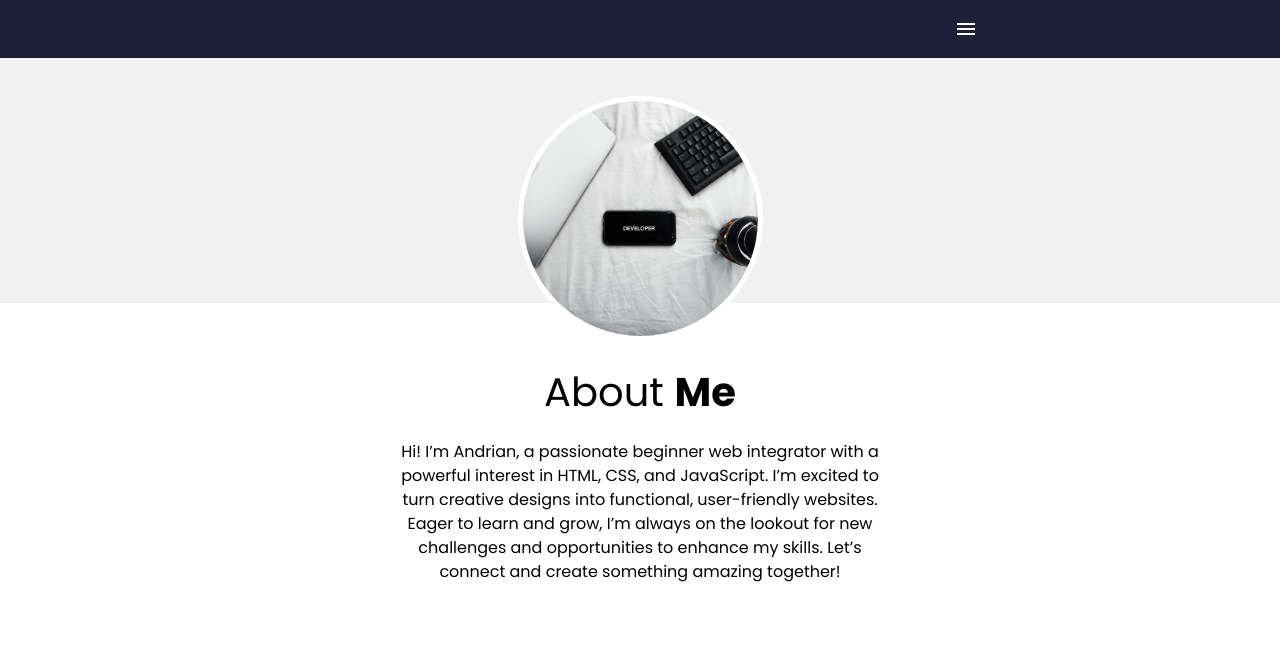
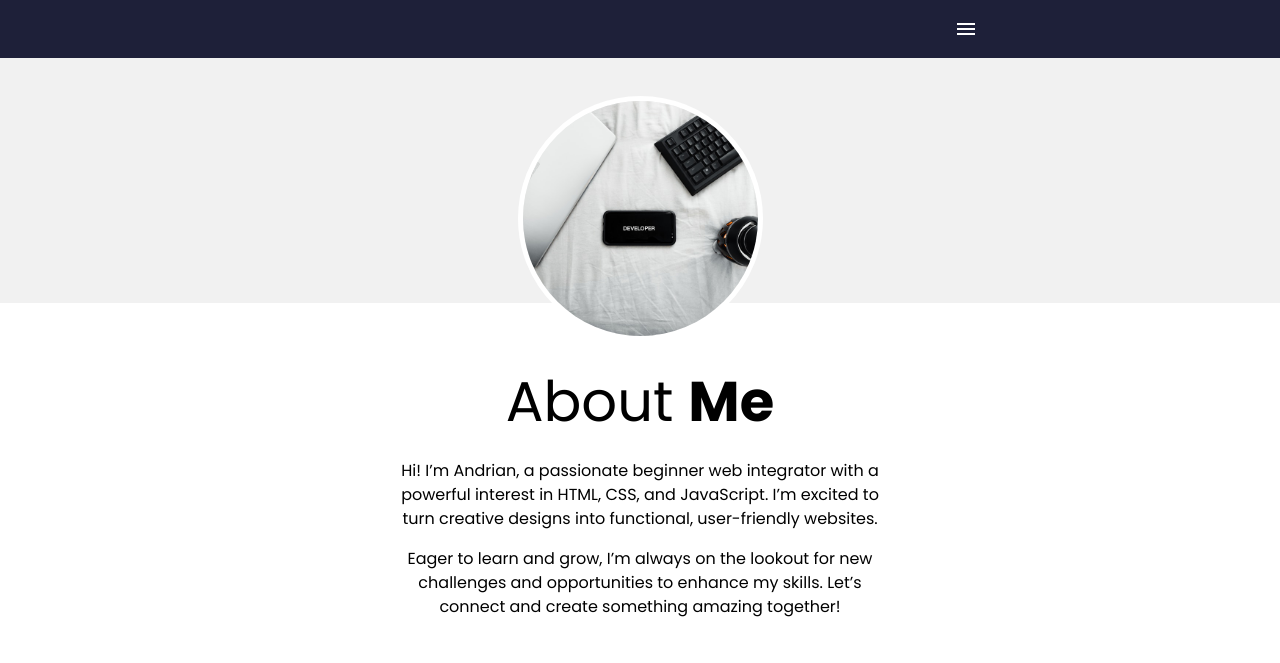
Before and after one commit to 12andrian85/12andrian85.github.io, a website: page index.html in a window 1280 px wide. Shown: the top 663 px of the page. Drawn offline with nearby package versions, Linux system fonts and the light colour scheme.

Commit message:
page optimization

```diff
--- a/index.html
+++ b/index.html
@@ -11,7 +11,8 @@
 		href="https://fonts.googleapis.com/css2?family=Material+Symbols+Outlined:opsz,wght,FILL,GRAD@20..48,100..700,0..1,-50..200" />
 	<link rel="preconnect" href="https://fonts.googleapis.com">
 	<link rel="preconnect" href="https://fonts.gstatic.com" crossorigin>
-	<link href="https://fonts.googleapis.com/css2?family=Poppins:ital,wght@0,100;0,200;0,300;0,400;0,500;0,600;0,700;0,800;0,900;1,100;1,200;1,300;1,400;1,500;1,600;1,700;1,800;1,900&display=swap"
+	<link
+		href="https://fonts.googleapis.com/css2?family=Poppins:ital,wght@0,100;0,200;0,300;0,400;0,500;0,600;0,700;0,800;0,900;1,100;1,200;1,300;1,400;1,500;1,600;1,700;1,800;1,900&display=swap"
 		rel="stylesheet">
 </head>
 
@@ -20,6 +21,7 @@
 		<!--header-->
 		<header class="header">
 			<div class="container">
+				<!-- <h1>portfolio</h1> -->
 				<div class="dropdown">
 					<button class="btn btn-dropdown p-0 dropdown-toggle" type="button" data-bs-toggle="dropdown"
 						aria-expanded="false">
@@ -43,13 +45,14 @@
 					<div class="row">
 						<div class="col col-12 col-md-8 col-lg-9 mx-auto">
 							<article class="about__wrapper text-center my-4">
-								<h1 class="about__title mb-3 mb-lg-4">About <span
-										class="about__me fw-bold mb-4">Me</span></h1>
+								<h2 class="display-4 about__title mb-3 mb-lg-4">About <span
+										class="about__me fw-bold mb-4">Me</span></h2>
 								<p class="about__paragraph">
 									Hi! I’m Andrian, a passionate beginner web integrator with a powerful interest in
 									HTML, CSS, and JavaScript. I’m excited to turn creative designs into functional,
 									user-friendly websites.
-
+								</p>
+								<p>
 									Eager to learn and grow, I’m always on the lookout for new
 									challenges and opportunities to enhance my skills. Let’s connect and create
 									something amazing together!
```
